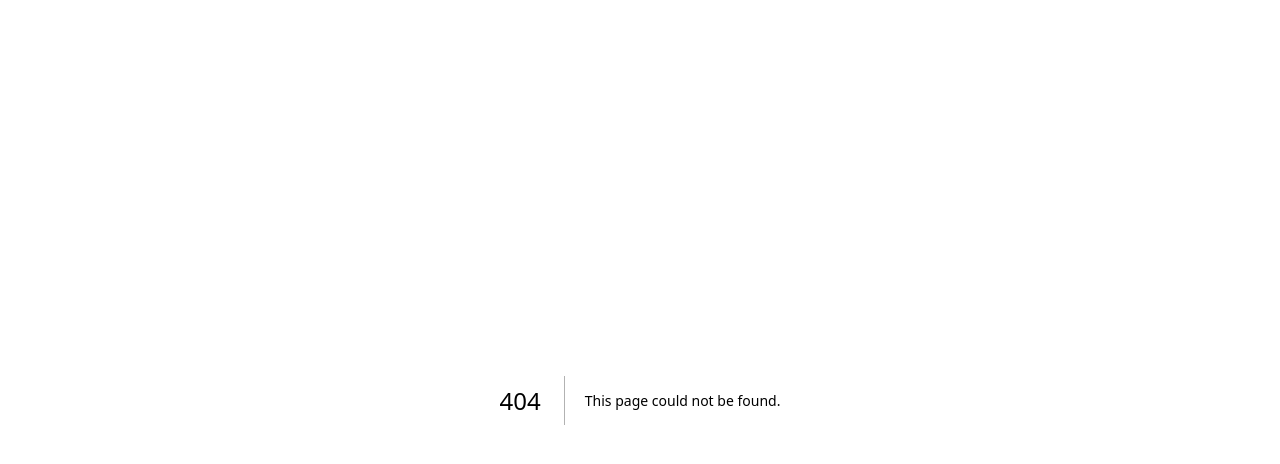
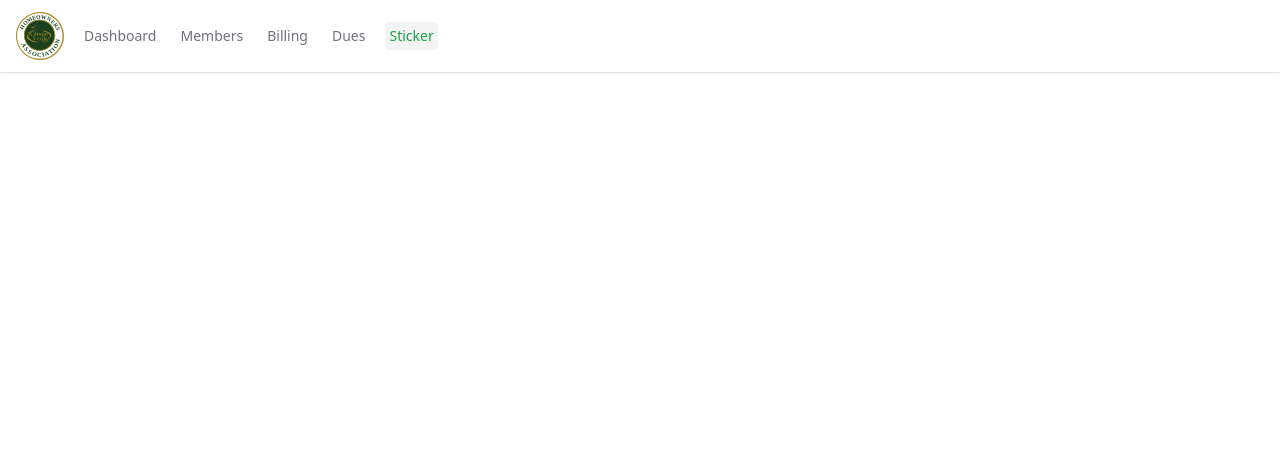
Before and after one commit to markhuz1925/campo-verde-hoa, a Next.js app: page /sticker in a window 1280 px wide. Before the commit this address had no page. Shown: the top 464 px of the page. Built offline with nearby package versions, Linux system fonts and the light colour scheme.

Commit message:
Create Sticker page.

```diff
--- /dev/null
+++ b/app/(platform)/(dashboard)/sticker/page.tsx
@@ -0,0 +1,3 @@
+export default function StickerPage() {
+  return <div>Sticker</div>;
+}
--- a/components/dashboard-navbar.tsx
+++ b/components/dashboard-navbar.tsx
@@ -1,12 +1,45 @@
 "use client";
 
+import { cn } from "@/lib/utils";
 import { UserButton } from "@clerk/nextjs";
 import Image from "next/image";
+import Link from "next/link";
+import { usePathname } from "next/navigation";
 
 export function DashboardNavbar() {
+  const pathname = usePathname();
+
+  const routes = [
+    {
+      name: "Dashboard",
+      href: "/dashboard",
+      active: pathname === `/dashboard`,
+    },
+    {
+      name: "Members",
+      href: "/members",
+      active: pathname === `/members`,
+    },
+    {
+      name: "Billing",
+      href: "/billing",
+      active: pathname === `/billing`,
+    },
+    {
+      name: "Dues",
+      href: "/dues",
+      active: pathname === `/dues`,
+    },
+    {
+      name: "Sticker",
+      href: "/sticker",
+      active: pathname === `/sticker`,
+    },
+  ];
+
   return (
     <nav className="fixed z-50 top-0 px-4 py-3 w-full h-fit border-b shadow-sm bg-white flex items-center justify-between">
-      <div className="flex items-center gap-2">
+      <div className="flex items-center gap-4">
         <Image
           src="/logo.svg"
           alt="Campo Verde Homeowners Association"
@@ -14,6 +47,22 @@ export function DashboardNavbar() {
           height={48}
           className="object-contain"
         />
+        <div className="flex items-center space-x-4">
+          {routes.map((route) => (
+            <Link
+              key={route.href}
+              href={route.href}
+              className={cn(
+                "text-sm font-medium transition hover:text-primary hover:bg-accent hover:rounded p-1",
+                route.active
+                  ? "text-primary rounded bg-secondary"
+                  : "text-muted-foreground"
+              )}
+            >
+              {route.name}
+            </Link>
+          ))}
+        </div>
       </div>
       <UserButton afterSignOutUrl="/sign-in" />
     </nav>
```
